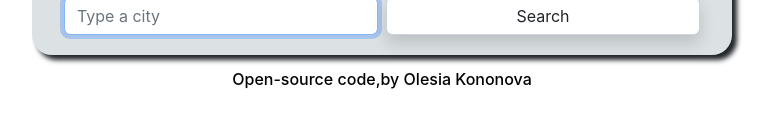
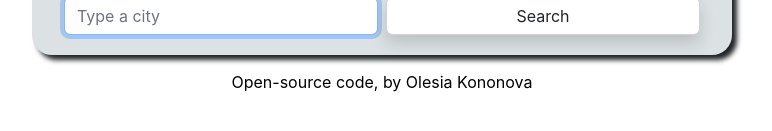
Before and after one commit to Olesia20/Weather-react, a React (Create React App) app: page / in a window 1280 px wide. Shown: the part 305-436 px from the top of the page, without its empty margins (258-1030 px from the left). Built offline with nearby package versions, Linux system fonts and the light colour scheme.

Commit message:
Added changes

```diff
--- a/src/App.js
+++ b/src/App.js
@@ -65,15 +65,15 @@ function App() {
             </div>
           </div>
         </div>
-        <h6 className="github">
+        <div className="github">
           <a
             className="linkhub"
             href="https://github.com/Olesia20/Weather-react"
           >
             Open-source code,
           </a>
-          by Olesia Kononova
-        </h6>
+          {""} by Olesia Kononova
+        </div>
       </header>
     </div>
   );
```
